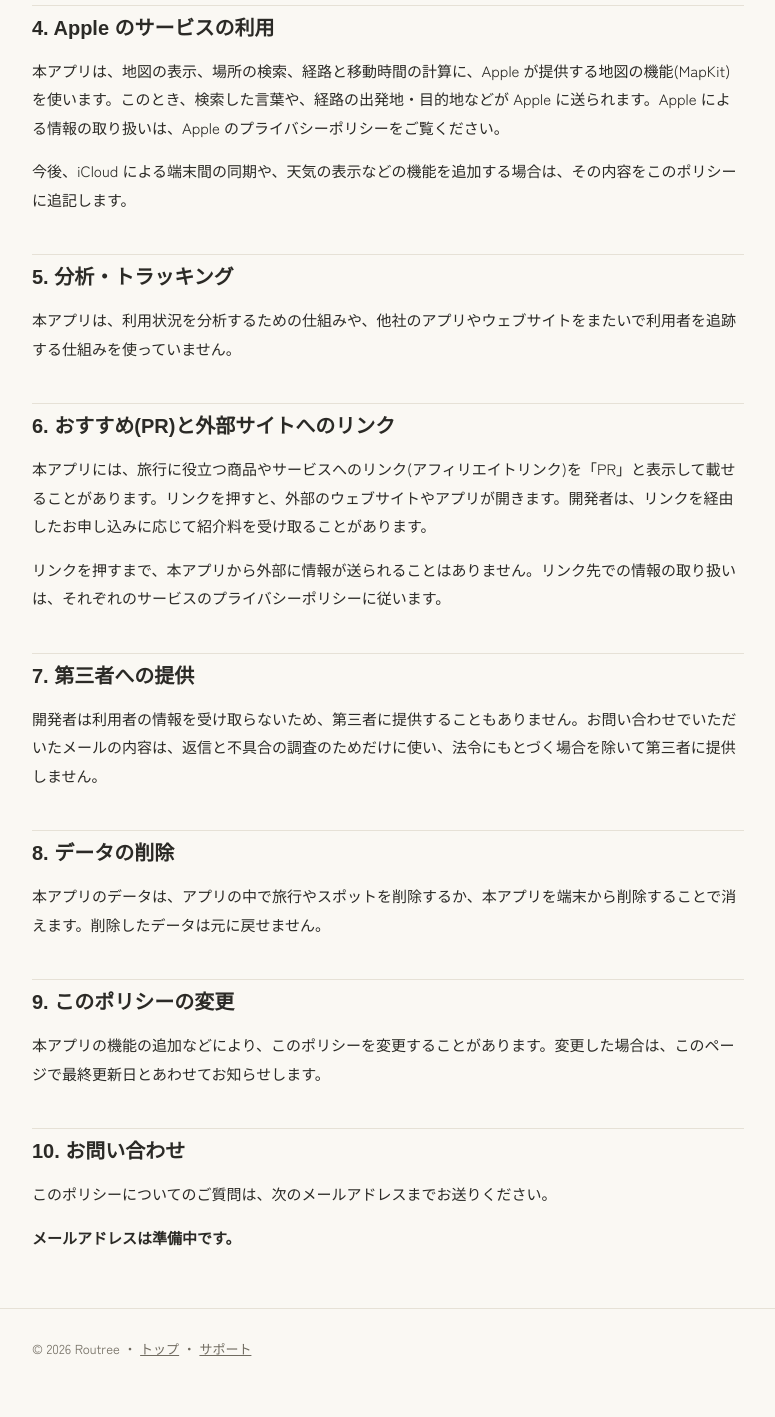
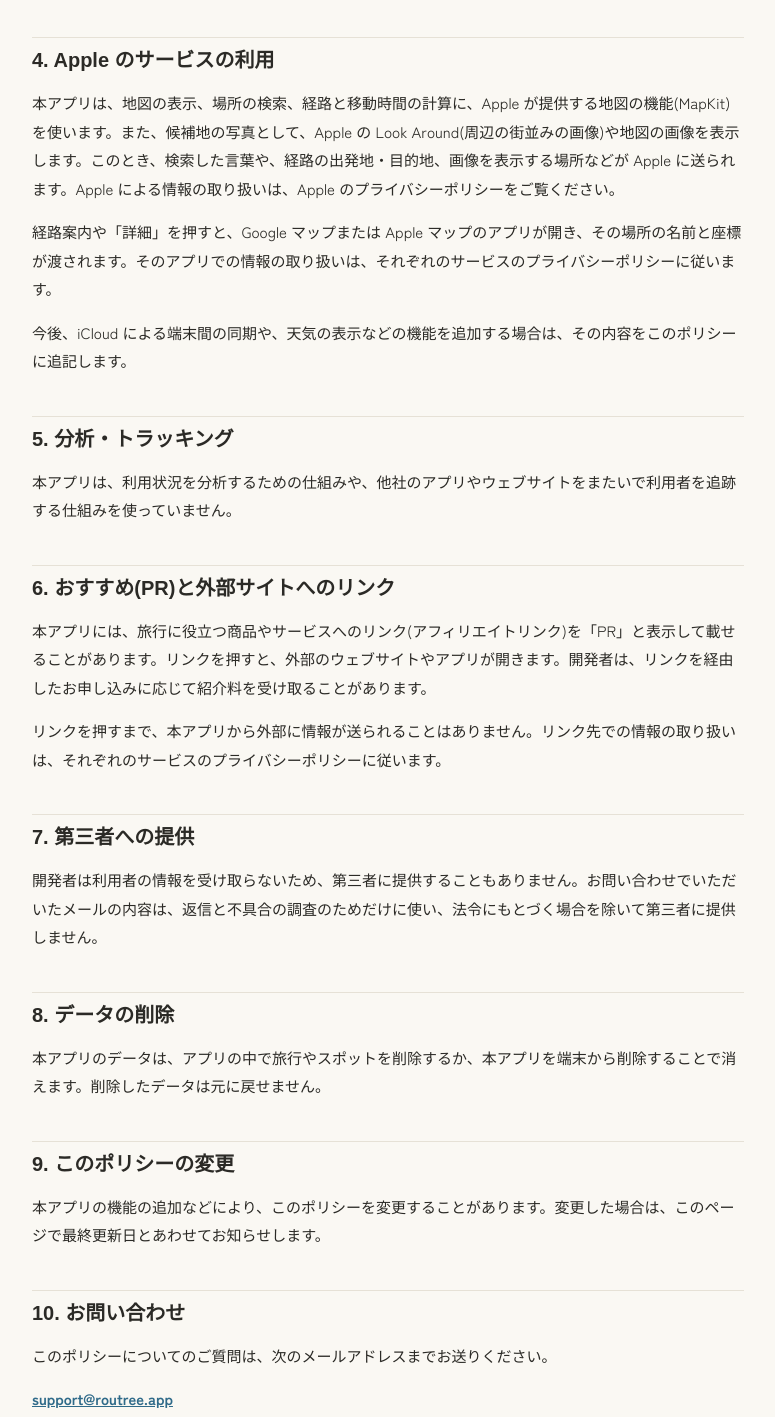
Before and after one commit to deu-x/routree-site, a plain HTML site: page privacy.html in a window 1280 px wide. Shown: the part 1364-2781 px from the top of the page, without its empty margins (252-1027 px from the left). Drawn offline with Linux system fonts and the light colour scheme; a web font is replaced by a local one.

Commit message:
メールアドレスと候補カードの位置情報・画像の説明を追加
Co-Authored-By: Claude Sonnet 5.5 <noreply@anthropic.com>

```diff
--- a/privacy.html
+++ b/privacy.html
@@ -76,6 +76,7 @@
     <li>現在地の周りのスポットや駅を探すとき</li>
     <li>移動中の寄り道を記録するとき(「名前なしで記録」を選んだ場合は、その地点をスポットとして端末内に保存します)</li>
     <li>次のスポットまでの移動時間を計算するとき</li>
+<li>「今いる場所から探す」を開いたときに、現在地から近い候補地を並べ、移動時間を計算するとき</li>
   </ul>
   <p>現在地は本アプリを使っている間だけ取得し、開発者に送ることはありません。位置情報の許可は、iPhone の「設定」からいつでも変えられます。</p>
 
@@ -83,8 +84,9 @@
   <p>本アプリは、利用者が写真の選択画面で選んだ写真だけを読み込みます。写真ライブラリ全体を読むことはありません。読み込んだ写真は端末の中に保存し、その際に撮影場所の情報(位置情報)は取り除きます。撮影日時は、写真を日付ごとに並べるために使います。</p>
 
   <h2>4. Apple のサービスの利用</h2>
-  <p>本アプリは、地図の表示、場所の検索、経路と移動時間の計算に、Apple が提供する地図の機能(MapKit)を使います。このとき、検索した言葉や、経路の出発地・目的地などが Apple に送られます。Apple による情報の取り扱いは、Apple のプライバシーポリシーをご覧ください。</p>
-  <p>今後、iCloud による端末間の同期や、天気の表示などの機能を追加する場合は、その内容をこのポリシーに追記します。</p>
+  <p>本アプリは、地図の表示、場所の検索、経路と移動時間の計算に、Apple が提供する地図の機能(MapKit)を使います。また、候補地の写真として、Apple の Look Around(周辺の街並みの画像)や地図の画像を表示します。このとき、検索した言葉や、経路の出発地・目的地、画像を表示する場所などが Apple に送られます。Apple による情報の取り扱いは、Apple のプライバシーポリシーをご覧ください。</p>
+  <p>経路案内や「詳細」を押すと、Google マップまたは Apple マップのアプリが開き、その場所の名前と座標が渡されます。そのアプリでの情報の取り扱いは、それぞれのサービスのプライバシーポリシーに従います。</p>
+<p>今後、iCloud による端末間の同期や、天気の表示などの機能を追加する場合は、その内容をこのポリシーに追記します。</p>
 
   <h2>5. 分析・トラッキング</h2>
   <p>本アプリは、利用状況を分析するための仕組みや、他社のアプリやウェブサイトをまたいで利用者を追跡する仕組みを使っていません。</p>
@@ -104,7 +106,7 @@
 
   <h2>10. お問い合わせ</h2>
   <p>このポリシーについてのご質問は、次のメールアドレスまでお送りください。</p>
-  <p><b>メールアドレスは準備中です。</b></p>
+  <p><b><a href="mailto:support@routree.app">support@routree.app</a></b></p>
 </main>
 
 <footer>
```
Also changed, not shown: index.html (+2 -2 lines).
